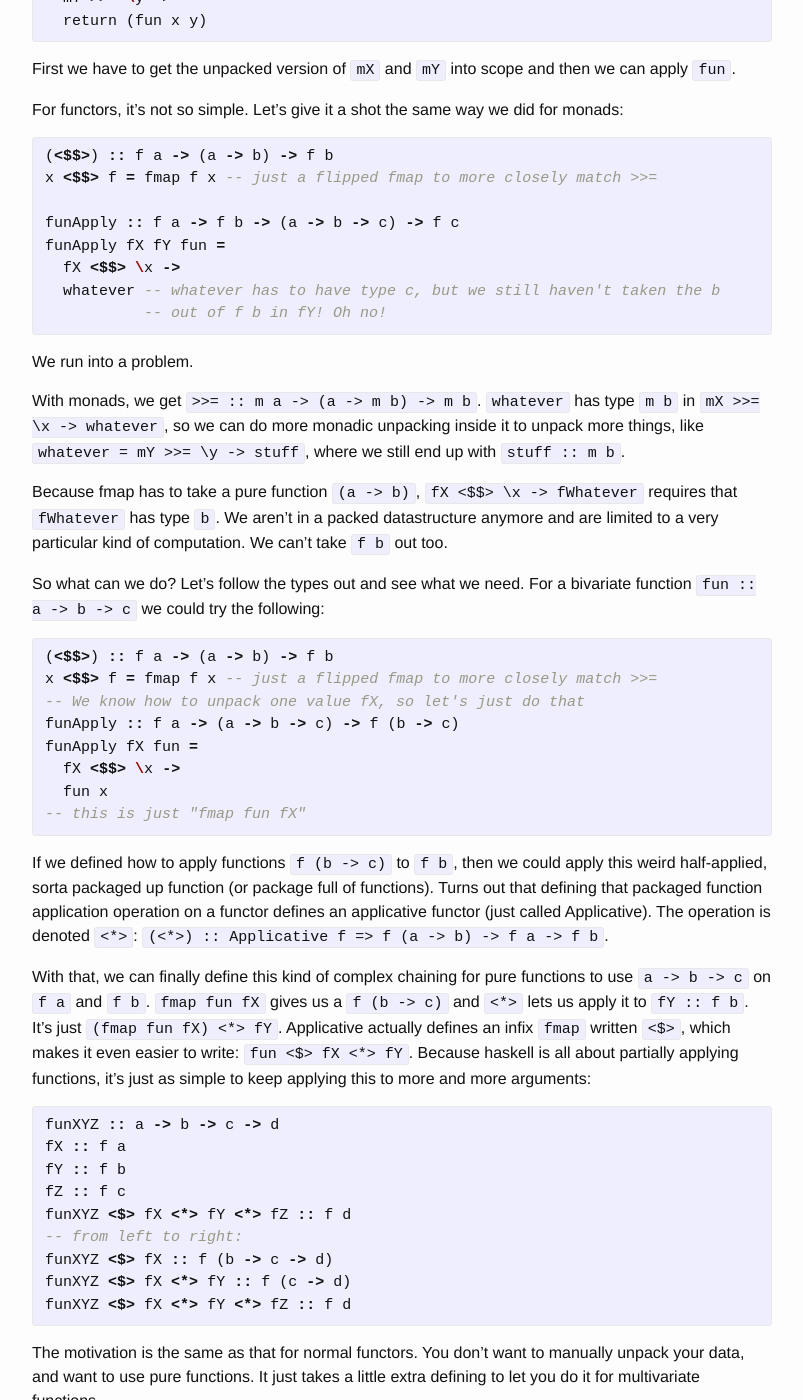
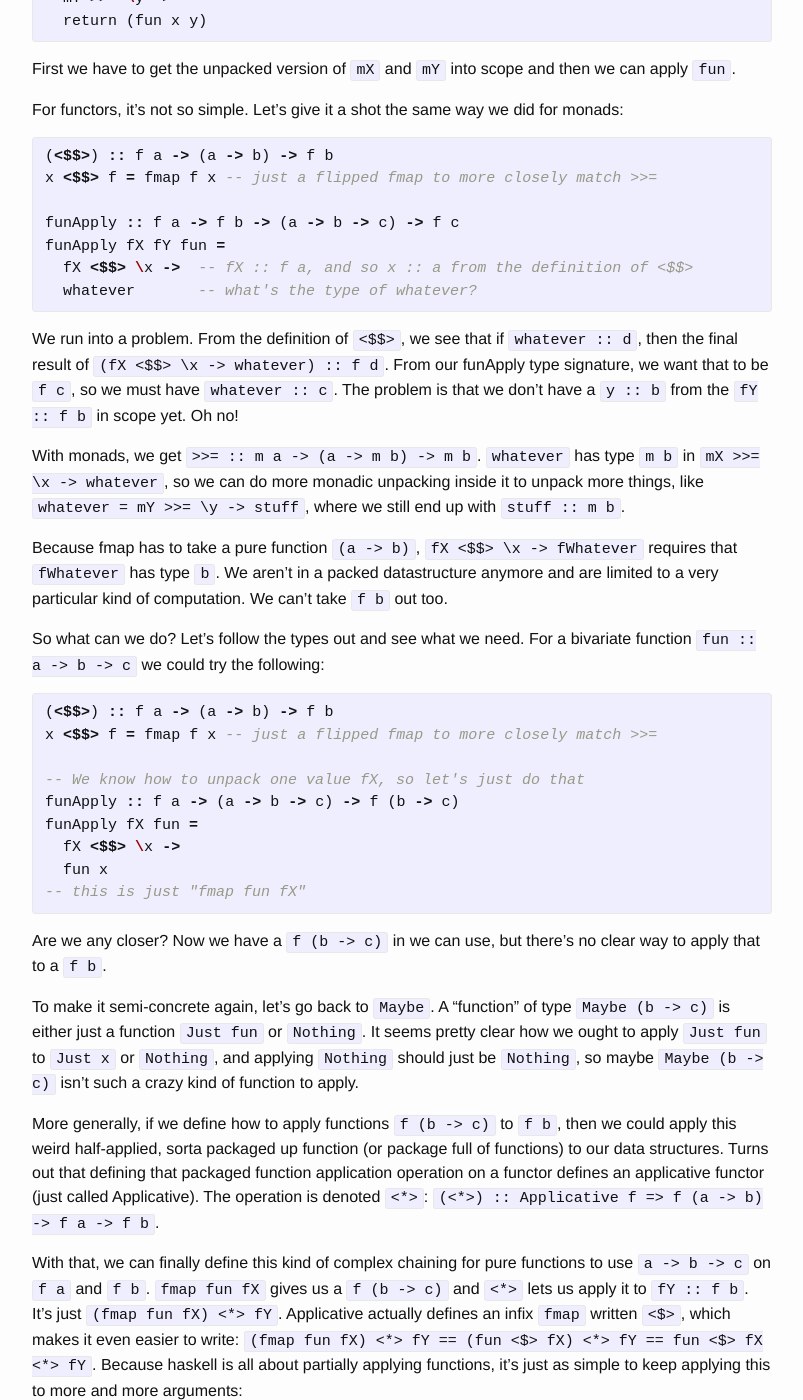
Before and after one commit to imh/imh.github.io, a Jekyll site: the page built from _posts/2016-06-07-chaining-functors.md, in a window 1280 px wide and 1400 px high, scrolled down 851 px. Shown: the whole window, without its empty margins (238-1041 px from the left). Built offline with Jekyll 4.4.1, drawn with Linux system fonts in a browser that asks for light colours; some of the changed text lies outside the part shown.

Commit message:
Hopefully clearer applicative functor post

```diff
--- a/_posts/2016-06-07-chaining-functors.md
+++ b/_posts/2016-06-07-chaining-functors.md
@@ -44,24 +44,26 @@ x <$$> f = fmap f x -- just a flipped fmap to more closely match >>=
 
 funApply :: f a -> f b -> (a -> b -> c) -> f c
 funApply fX fY fun =
-  fX <$$> \x ->
-  whatever -- whatever has to have type c, but we still haven't taken the b
-           -- out of f b in fY! Oh no!
+  fX <$$> \x ->  -- fX :: f a, and so x :: a from the definition of <$$>
+  whatever       -- what's the type of whatever?
 {% endhighlight %}
 
 We run into a problem.
+From the definition of `<$$>`, we see that if `whatever :: d`, then the final result of `(fX <$$> \x -> whatever) :: f d`.
+From our funApply type signature, we want that to be `f c`, so we must have `whatever :: c`.
+The problem is that we don't have a `y :: b` from the `fY :: f b` in scope yet. Oh no!
 
 With monads, we get `>>= :: m a -> (a -> m b) -> m b`. `whatever` has type `m b` in `mX >>= \x -> whatever`, so we can do more monadic unpacking inside it to unpack more things, like `whatever = mY >>= \y -> stuff`, where we still end up with `stuff :: m b`.
 
 Because fmap has to take a pure function `(a -> b)`, `fX <$$> \x -> fWhatever` requires that `fWhatever` has type `b`. We aren't in a packed datastructure anymore and are limited to a very particular kind of computation.
 We can't take `f b` out too.
 
-
 So what can we do? Let's follow the types out and see what we need. For a bivariate function `fun :: a -> b -> c` we could try the following:
 
 {% highlight haskell %}
 (<$$>) :: f a -> (a -> b) -> f b
 x <$$> f = fmap f x -- just a flipped fmap to more closely match >>=
+
 -- We know how to unpack one value fX, so let's just do that
 funApply :: f a -> (a -> b -> c) -> f (b -> c)
 funApply fX fun =
@@ -70,14 +72,18 @@ funApply fX fun =
 -- this is just "fmap fun fX"
 {% endhighlight %}
 
-If we defined how to apply functions `f (b -> c)` to `f b`, then we could apply this weird half-applied, sorta packaged up function (or package full of functions).
+Are we any closer? Now we have a `f (b -> c)` in we can use, but there's no clear way to apply that to a `f b`.
+
+To make it semi-concrete again, let's go back to `Maybe`. A "function" of type `Maybe (b -> c)` is either just a function `Just fun` or `Nothing`. It seems pretty clear how we ought to apply `Just fun` to `Just x` or `Nothing`, and applying `Nothing` should just be `Nothing`, so maybe `Maybe (b -> c)` isn't such a crazy kind of function to apply.
+
+More generally, if we define how to apply functions `f (b -> c)` to `f b`, then we could apply this weird half-applied, sorta packaged up function (or package full of functions) to our data structures.
 Turns out that defining that packaged function application operation on a functor defines an applicative functor (just called Applicative).
 The operation is denoted `<*>`: `(<*>) :: Applicative f => f (a -> b) -> f a -> f b`.
 
 With that, we can finally define this kind of complex chaining for pure functions to use `a -> b -> c` on `f a` and `f b`.
 `fmap fun fX` gives us a `f (b -> c)` and `<*>` lets us apply it to `fY :: f b`.
 It's just `(fmap fun fX) <*> fY`.
-Applicative actually defines an infix `fmap` written `<$>`, which makes it even easier to write: `fun <$> fX <*> fY`.
+Applicative actually defines an infix `fmap` written `<$>`, which makes it even easier to write: `(fmap fun fX) <*> fY == (fun <$> fX) <*> fY == fun <$> fX <*> fY`.
 Because haskell is all about partially applying functions, it's just as simple to keep applying this to more and more arguments:
 
 {% highlight haskell %}
@@ -103,7 +109,7 @@ I'm not 100% sure on the syntax, but I think the translation is as follows:
 do
   x <- fX
   y <- fY
-  pure (f x y)
+  pure (f x y) -- pure is just like Monad's return.
 
 -- is the same as
 f <$> fX <*> fY
```
